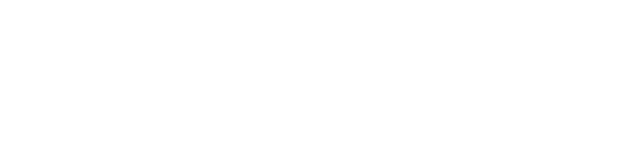
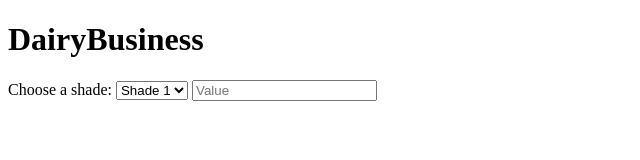
Before and after one commit to isaack-mungui/dairy-business, a plain HTML site: page index.html in a window 1280 px wide. Shown: the whole page, without its empty margins (0-640 px from the left). Drawn offline with Linux system fonts and the light colour scheme.

Commit message:
Added input field and dropdown

```diff
--- a/index.html
+++ b/index.html
@@ -1,10 +1,34 @@
 <!DOCTYPE html>
 <html>
     <head>
+        <!-- Add icon library -->
+        <link rel="stylesheet" href="https://cdnjs.cloudflare.com/ajax/libs/font-awesome/4.7.0/css/font-awesome.min.css">
+
+        <!-- Add Font library -->
+        <link rel="preconnect" href="https://fonts.googleapis.com">
+        <link rel="preconnect" href="https://fonts.gstatic.com" crossorigin>
+        <link href="https://fonts.googleapis.com/css2?family=Oleo+Script&display=swap" rel="stylesheet">
+
+        <!-- Add CSS file -->
         <link href="./assets/index.css" type="text/css" rel="stylesheet">
     </head>
     <body>
+        <h1>DairyBusiness</h1>
+        <div class="input-fields">
+            <label for="shades">Choose a shade:</label>
+            <select name="shades" id="shades">
+                <option>Shade 1</option>
+                <option>Shade 2</option>
+                <option>Shade 3</option>
+                <option>Shade 4</option>
+                <option>Shade 5</option>
+                <option>Shade 6</option>
+            </select>
 
+            <input type="text" placeholder="Value" class="value-field">
+        </div>
+
+        <!-- Add JS file -->
         <script src="./index.js"></script>
     </body>
 </html>
```
